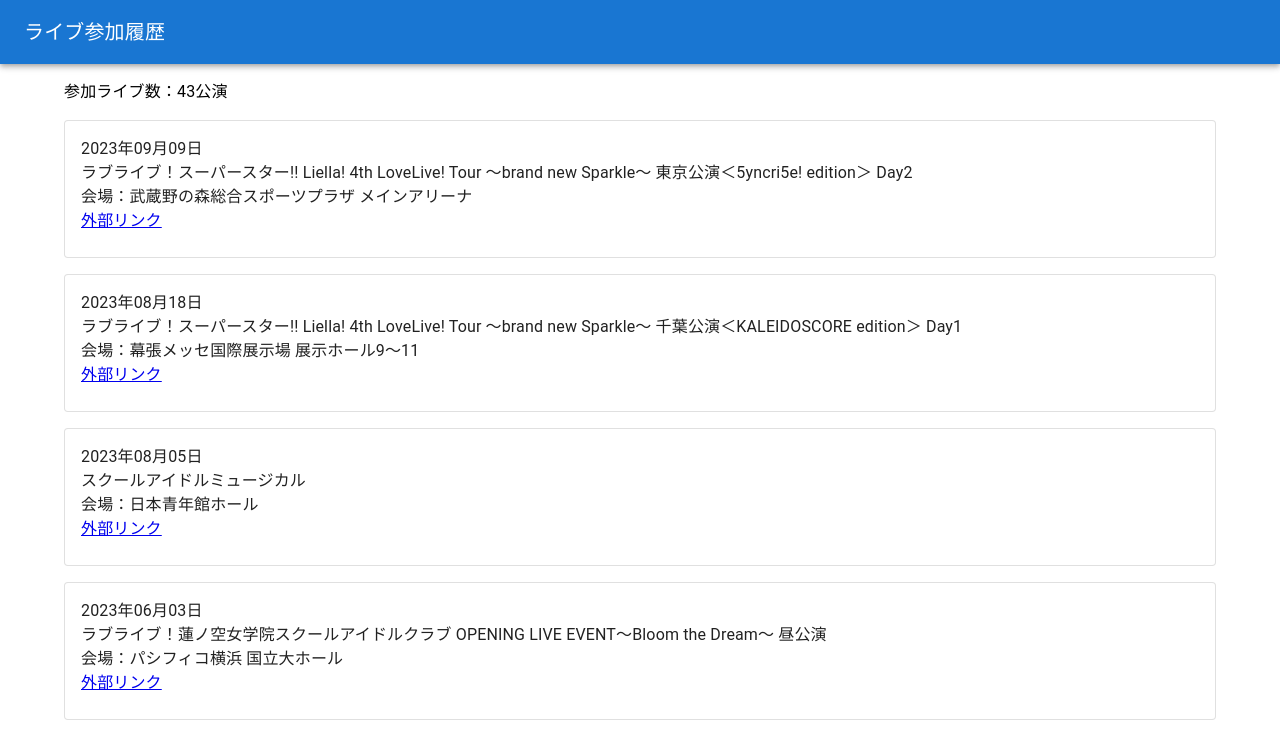
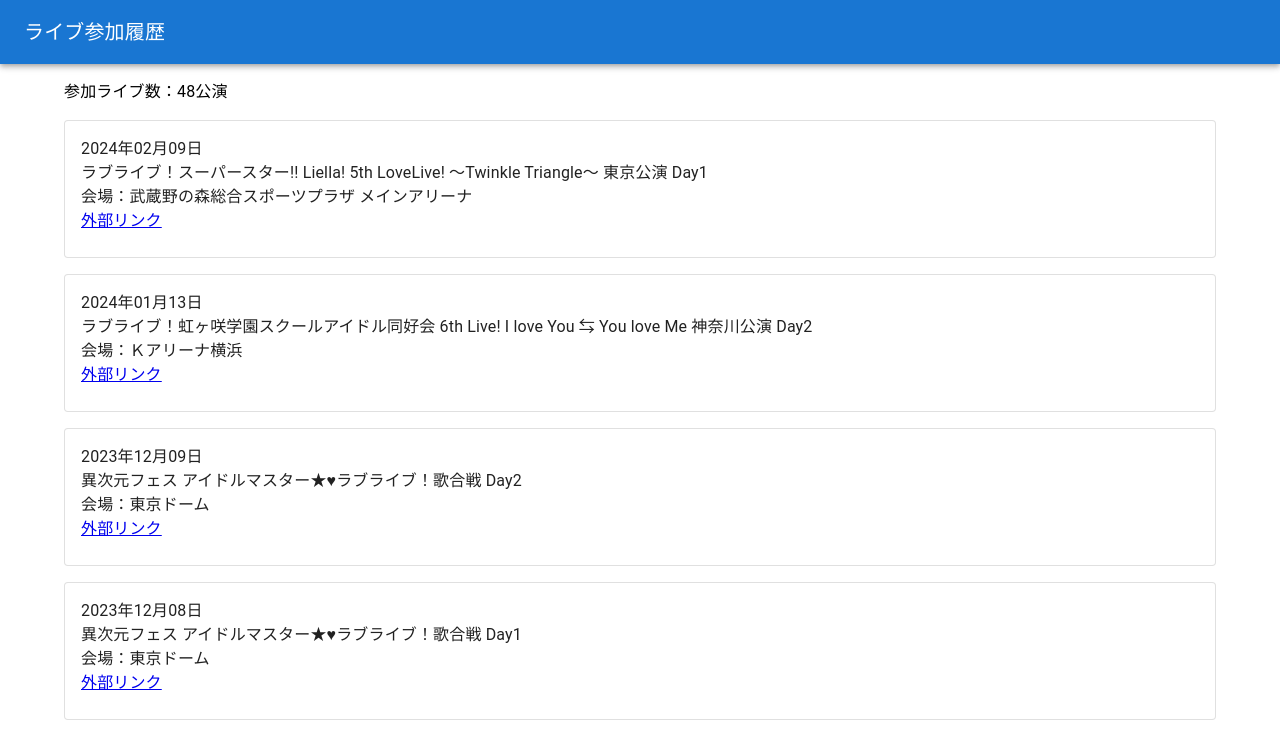
Before and after one commit to takonasu/LiveHistory, a React (Create React App) app: page / in a window 1280 px wide. Shown: the top 735 px of the page. Built offline with nearby package versions, Linux system fonts and the light colour scheme.

Commit message:
add: 🪷等

```diff
--- a/src/data/liveHistory.ts
+++ b/src/data/liveHistory.ts
@@ -281,5 +281,35 @@
 		name: 'ラブライブ！スーパースター!! Liella! 4th LoveLive! Tour ～brand new Sparkle～ 東京公演＜5yncri5e! edition＞ Day2',
 		link: 'https://www.lovelive-anime.jp/yuigaoka/live/live_detail.php?p=4thlive',
 		place: '武蔵野の森総合スポーツプラザ メインアリーナ'
+	},
+	{
+		day: '2023-11-19T00:00:00+09:00',
+		name: 'ラブライブ！蓮ノ空女学院スクールアイドルクラブ 1st Live Tour ～RUN！CAN！FUN！～ 東京公演 Day2',
+		link: 'https://www.lovelive-anime.jp/hasunosora/live-event/live_detail.php?p=RCF',
+		place: '東京・武蔵野の森総合スポーツプラザ メインアリーナ'
+	},
+	{
+		day: '2023-12-09T00:00:00+09:00',
+		name: '異次元フェス アイドルマスター★♥︎ラブライブ！歌合戦 Day1',
+		link: 'https://ijigen-fes.jp/utagassen/',
+		place: '東京ドーム'
+	},
+	{
+		day: '2023-12-10T00:00:00+09:00',
+		name: '異次元フェス アイドルマスター★♥︎ラブライブ！歌合戦 Day2',
+		link: 'https://ijigen-fes.jp/utagassen/',
+		place: '東京ドーム'
+	},
+	{
+		day: '2024-01-14T00:00:00+09:00',
+		name: 'ラブライブ！虹ヶ咲学園スクールアイドル同好会 6th Live! I love You ⇆ You love Me 神奈川公演 Day2',
+		link: 'https://www.lovelive-anime.jp/nijigasaki/live/live_detail.php?p=sp_6thlive',
+		place: 'Ｋアリーナ横浜'
+	},
+	{
+		day: '2024-02-10T00:00:00+09:00',
+		name: 'ラブライブ！スーパースター!! Liella! 5th LoveLive! ～Twinkle Triangle～ 東京公演 Day1',
+		link: 'https://www.lovelive-anime.jp/yuigaoka/live/live_detail.php?p=5thlive',
+		place: '武蔵野の森総合スポーツプラザ メインアリーナ'
 	}
 ];
```
